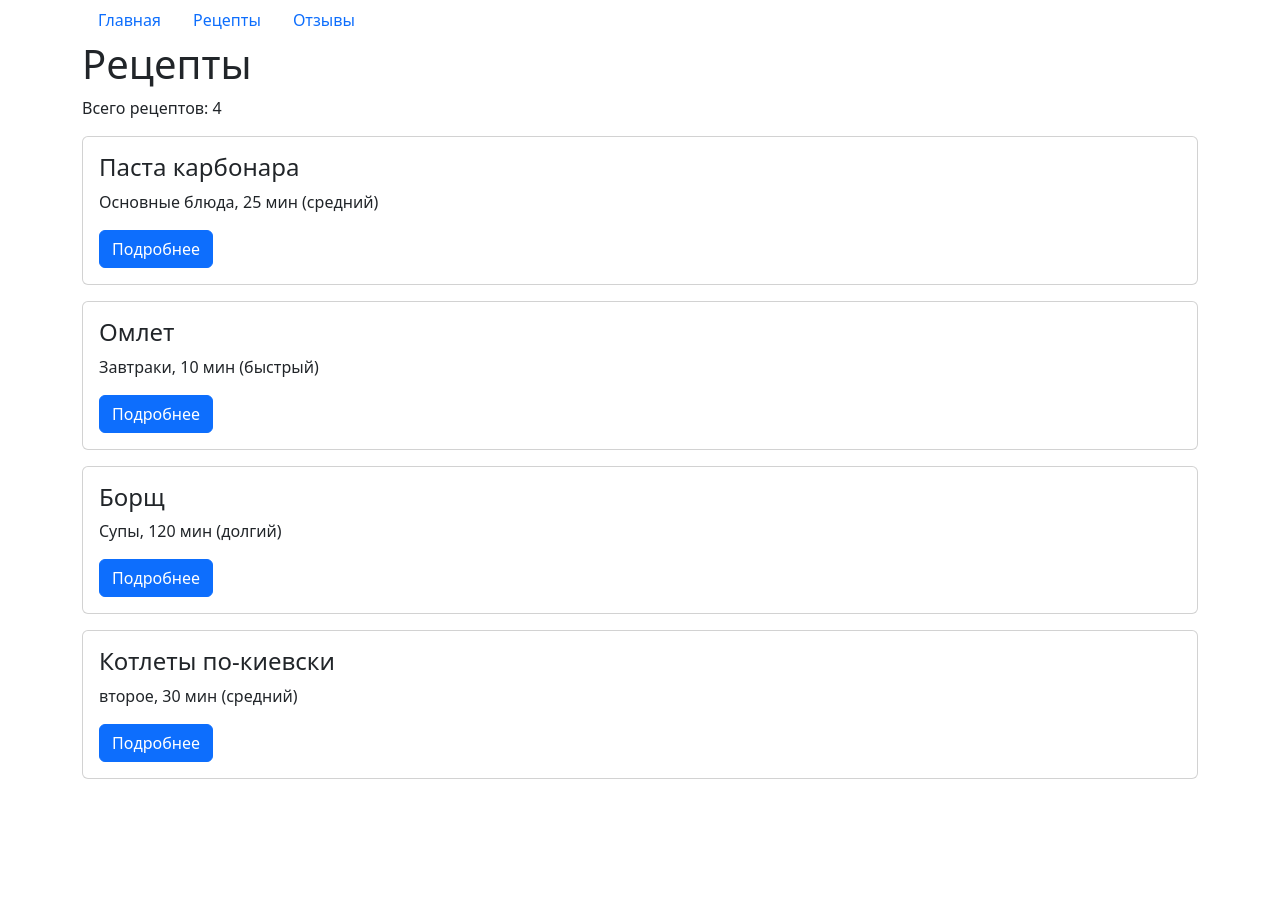
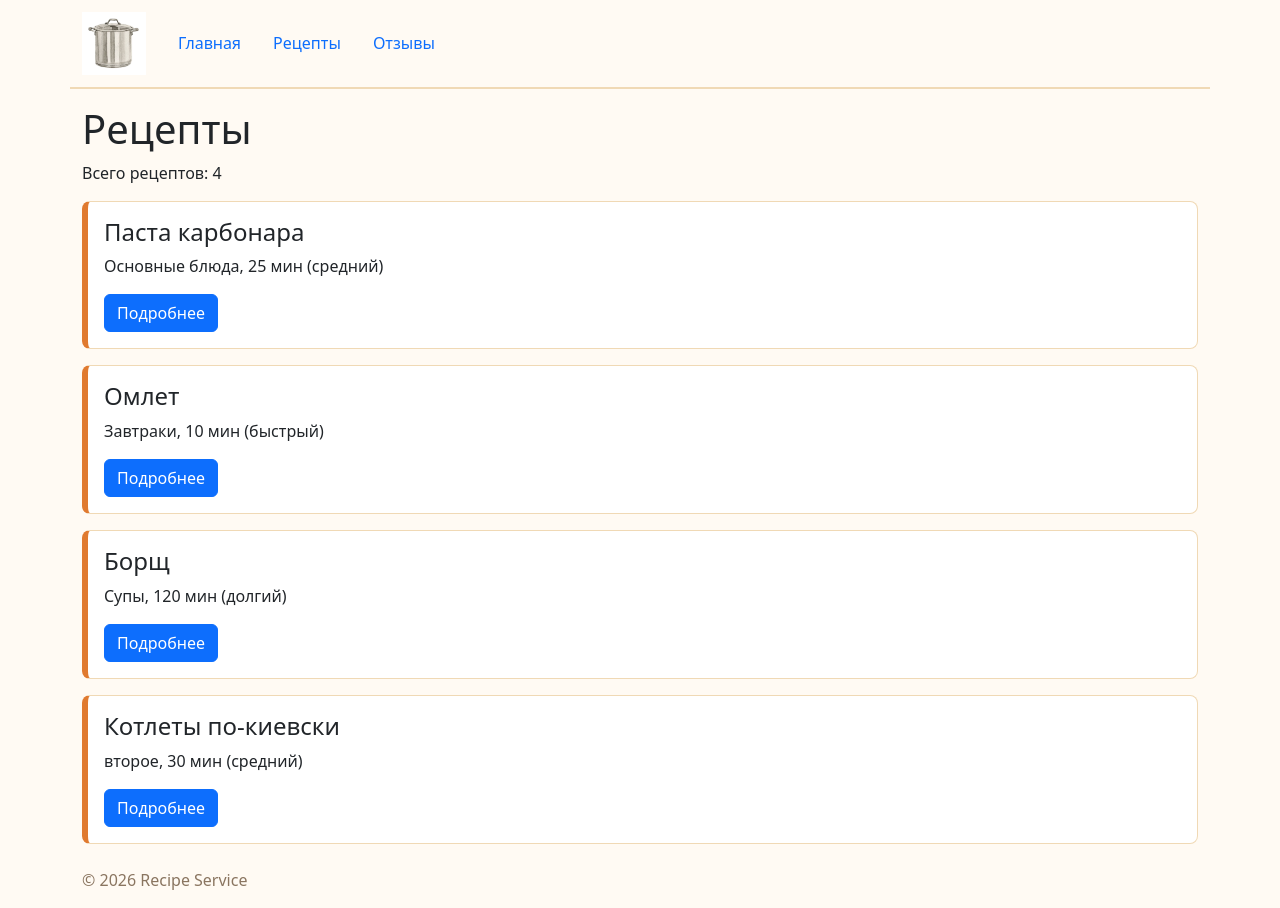
Before and after one commit to dreywi/Frame, a Django app: page /recipes/ in a window 1280 px wide. Before the commit the page ends 779 px from the top, so only its background shows below. Run offline with Django 5.2, Linux system fonts and the light colour scheme.

Commit message:
PR6: add static files: CSS, JavaScript, logo

```diff
--- /dev/null
+++ b/homepage/static/homepage/css/style.css
@@ -0,0 +1,36 @@
+body {
+    min-height: 100vh;
+    background-color: #fffaf3;
+}
+
+.site-header {
+    display: flex;
+    align-items: center;
+    gap: 1rem;
+    margin-bottom: 1rem;
+    border-bottom: 2px solid #f0d9b5;
+}
+
+.site-logo {
+    width: 64px;
+    height: auto;
+    margin: 0.75rem 0;
+}
+
+.recipe-card {
+    border: 1px solid #f0d9b5;
+    border-left: 6px solid #e07a2f;
+    border-radius: 8px;
+}
+
+.review-status {
+    font-weight: 600;
+}
+
+.review-status-deleted {
+    text-decoration: line-through;
+}
+
+.site-footer {
+    color: #8a7560;
+}
--- /dev/null
+++ b/homepage/static/homepage/js/main.js
@@ -0,0 +1,4 @@
+const yearElement = document.getElementById("current-year");
+if (yearElement) {
+    yearElement.textContent = new Date().getFullYear();
+}
--- a/templates/base.html
+++ b/templates/base.html
@@ -1,3 +1,4 @@
+{% load static %}
 <!DOCTYPE html>
 <html lang="ru">
 <head>
@@ -8,14 +9,24 @@
         rel="stylesheet"
         href="https://cdn.jsdelivr.net/npm/bootstrap@5.3.3/dist/css/bootstrap.min.css"
     >
+    <link rel="stylesheet" href="{% static 'homepage/css/style.css' %}">
 </head>
 <body>
-    <header class="container">
+    <header class="container site-header">
+        <img
+            src="{% static 'homepage/img/logo.png' %}"
+            alt="Recipe Service"
+            class="site-logo"
+        >
         {% include "includes/navigation.html" %}
     </header>
     <main class="container">
         {% block content %}
         {% endblock %}
     </main>
+    <footer class="container mt-4 mb-3 site-footer">
+        <p>&copy; <span id="current-year"></span> Recipe Service</p>
+    </footer>
+    <script src="{% static 'homepage/js/main.js' %}"></script>
 </body>
 </html>
```
Also changed, not shown: homepage/static/homepage/img/logo.png (added).
